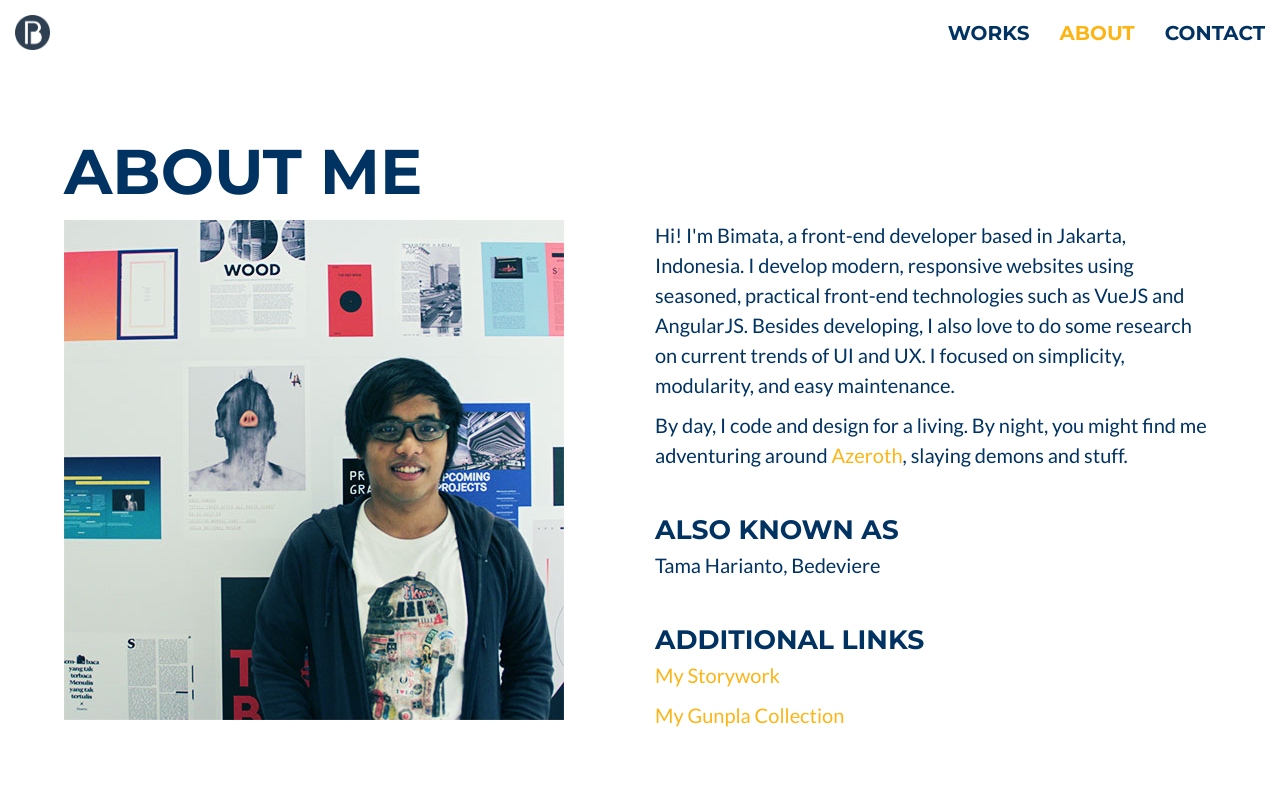
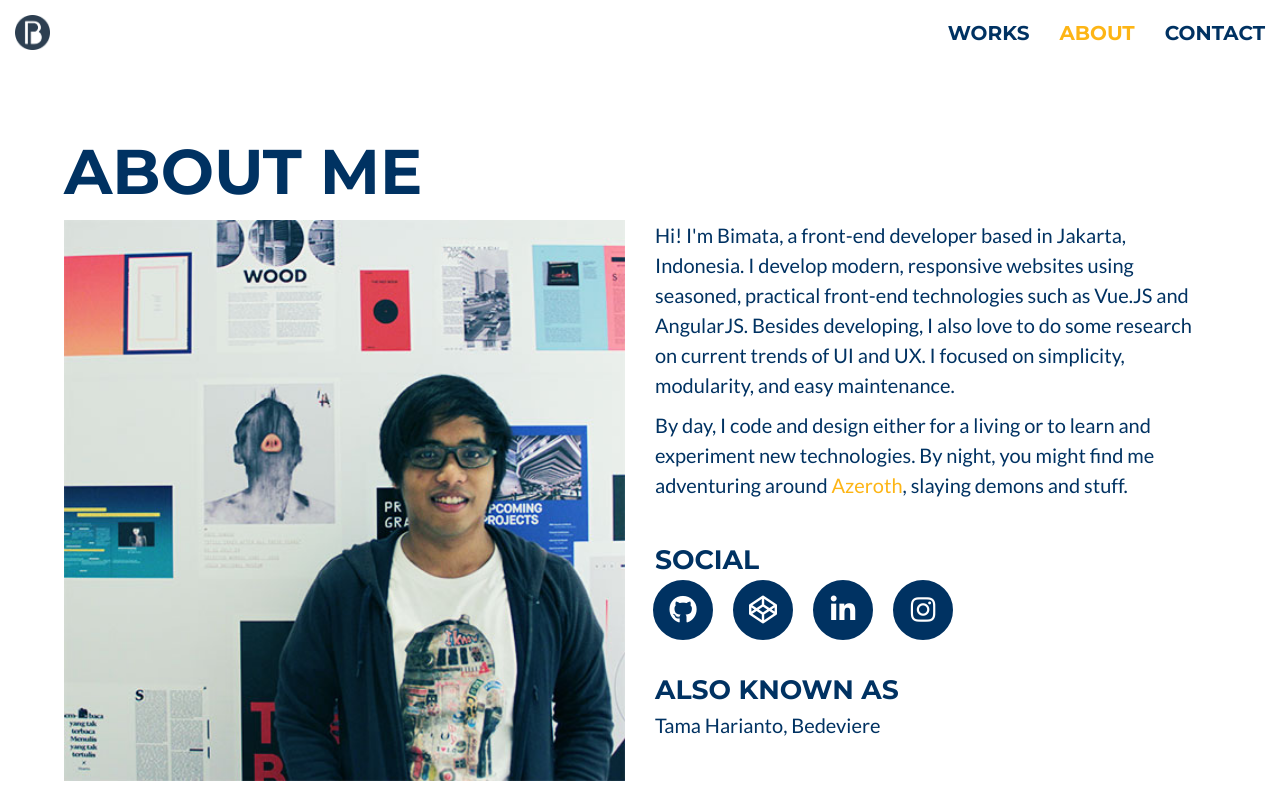
Before and after one commit to bedeviere/bimata3-vue, a Vue app: page /about in a window 1280 px wide. Shown: the top 788 px of the page. Built offline with nearby package versions, Linux system fonts and the light colour scheme.

Commit message:
added social icons

```diff
--- a/src/views/About.vue
+++ b/src/views/About.vue
@@ -4,16 +4,24 @@
       <h1>About Me</h1>
       <div class="columns">
         <div class="column">
-          <div class="about-image">
+          <div class="image about-image">
             <img src="../assets/bimata-p.jpg" alt="Bimata Prathama">
           </div>
         </div>
         <div class="column">
           <div class="about-overview">
-            <p>Hi! I'm Bimata, a front-end developer based in Jakarta, Indonesia. I develop modern, responsive websites using seasoned, practical front-end technologies such as VueJS and AngularJS. Besides developing, I also love to do some research on current trends of UI and UX. I focused on simplicity, modularity, and easy maintenance.</p>
-            <p>By day, I code and design for a living. By night, you might find me adventuring around <a href="https://worldofwarcraft.com/en-gb/character/ravenholdt/Bedeviere" target="_blank">Azeroth</a>, slaying demons and stuff.</p>
+            <p>Hi! I'm Bimata, a front-end developer based in Jakarta, Indonesia. I develop modern, responsive websites using seasoned, practical front-end technologies such as Vue.JS and AngularJS. Besides developing, I also love to do some research on current trends of UI and UX. I focused on simplicity, modularity, and easy maintenance.</p>
+            <p>By day, I code and design either for a living or to learn and experiment new technologies. By night, you might find me adventuring around <a href="https://worldofwarcraft.com/en-gb/character/ravenholdt/Bedeviere" target="_blank">Azeroth</a>, slaying demons and stuff.</p>
             <br>
             <!-- <p>I'm also an addict for toy figures and gunpla. Sometimes, I take pictures of them while they pretend to be humans, doing normal, human things.</p> -->
+            <h4>Social</h4>
+            <ul class="list-social">
+              <li><a class="button btn-default" href="http://github.com/bedeviere" target="_blank"><i class="fab fa-github"></i></a></li>
+              <li><a class="button btn-default" href="http://codepen.com/bedeviere" target="_blank"><i class="fab fa-codepen"></i></a></li>
+              <li><a class="button btn-default" href="http://linkedin.com/in/bedeviere" target="_blank"><i class="fab fa-linkedin-in"></i></a></li>
+              <li><a class="button btn-default" href="http://instagram.com/bedeviere" target="_blank"><i class="fab fa-instagram"></i></a></li>
+            </ul>
+            <br>
             <h4>Also Known As</h4>
             <p>Tama Harianto, Bedeviere</p>
             <br>
@@ -32,3 +40,28 @@ export default {
   name: 'about'
 }
 </script>
+
+<style lang="scss">
+  ul.list-social {
+    > li {
+      display: inline-block;
+      margin-left: 10px;
+      margin-right: 10px;
+      &:first-child {
+        margin-left: -2px;
+      }
+      &:last-child {
+        margin-right: -2px;
+      }
+    }
+    .button {
+      padding: 0;
+      width: 60px;
+      height: 60px;
+      line-height: 56px;
+      border-radius: 100%;
+      font-size: 28px;
+      font-weight: 400;
+    }
+  }
+</style>
```
